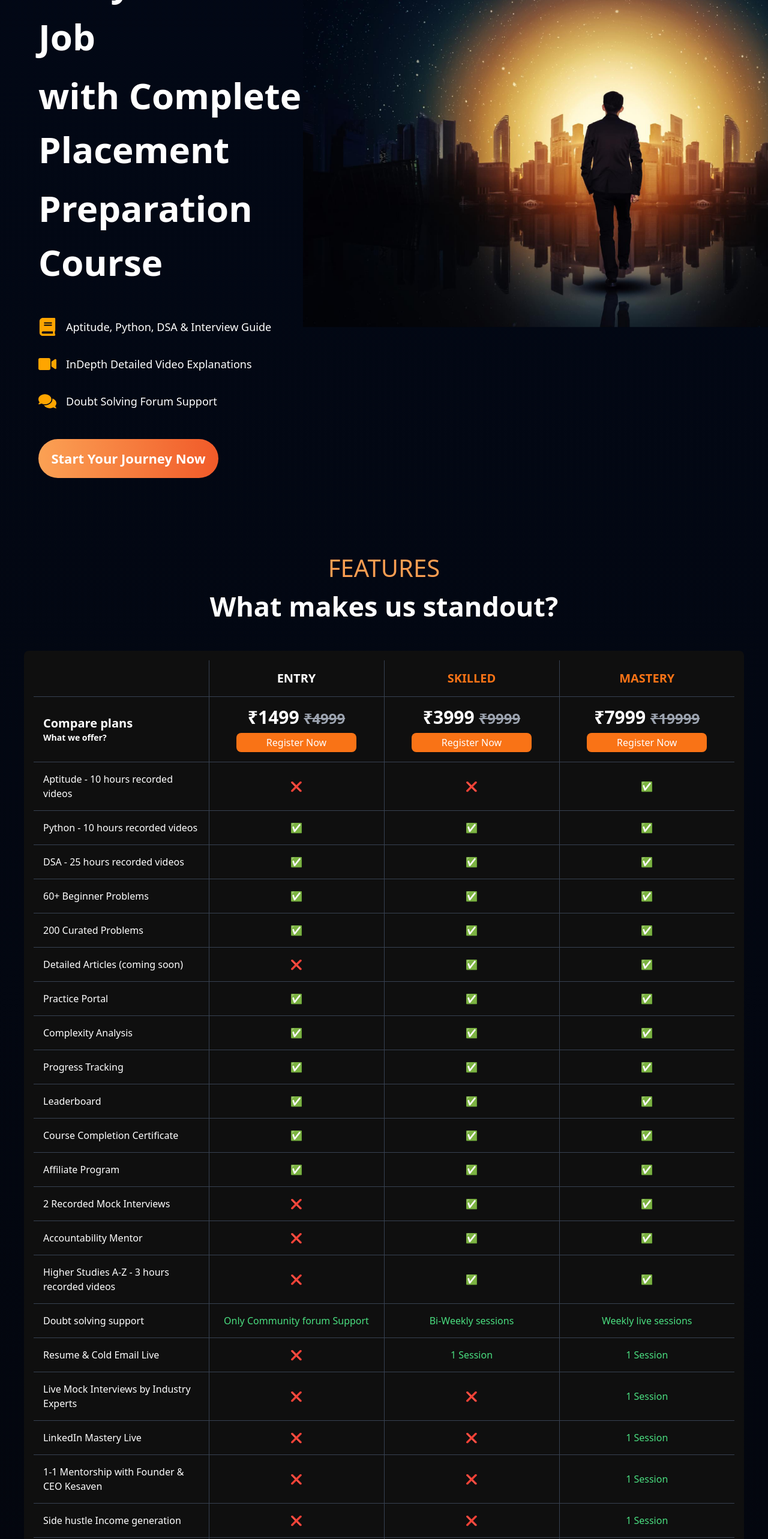
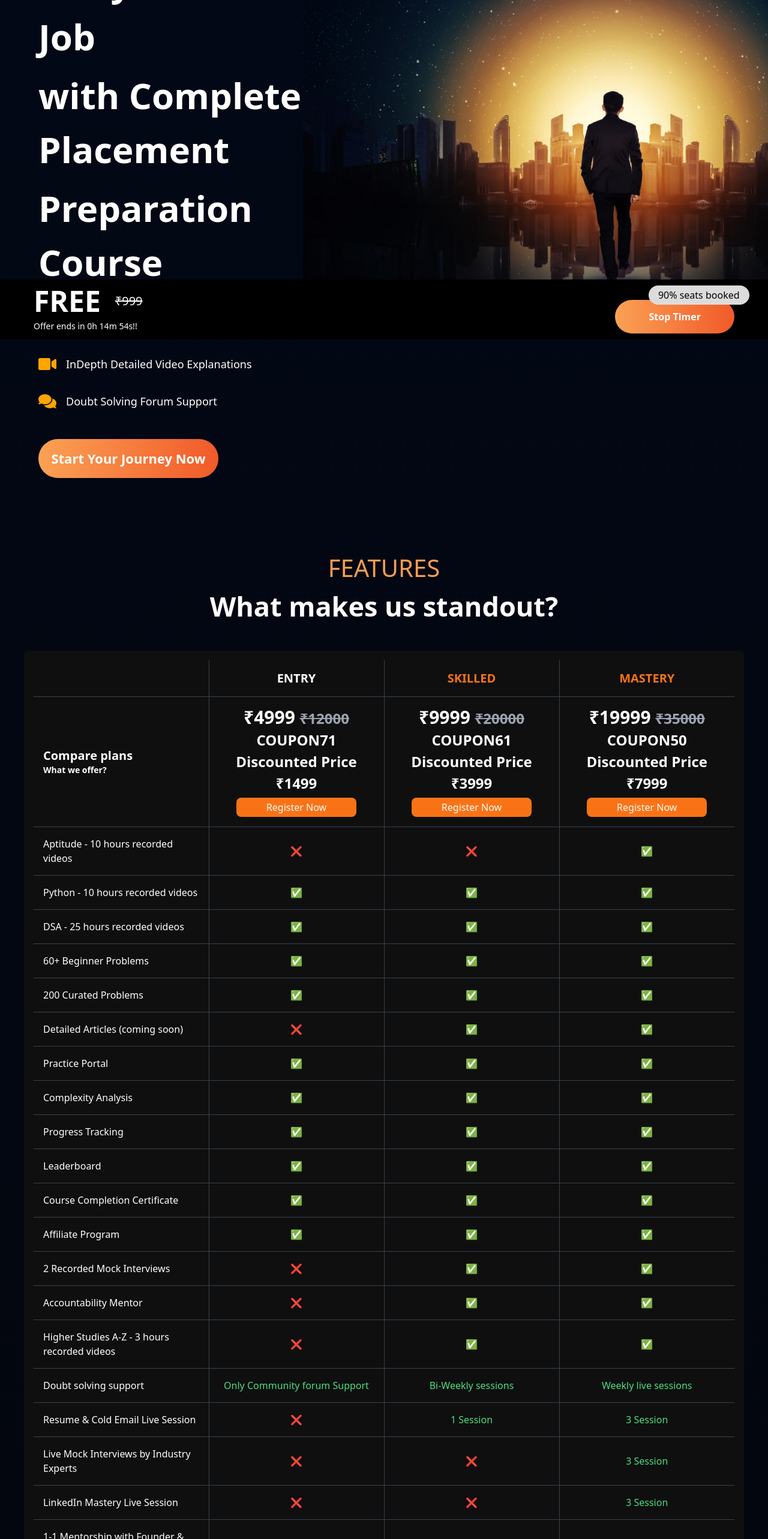
Before and after one commit to Qriocity-Company/Qriocity, a React (Vite) app: page /courses in a window 1280 px wide. Shown: the part 234-2800 px from the top of the page at 60% size. Built offline with nearby package versions, Linux system fonts and the light colour scheme.

Commit message:
footer added

```diff
--- a/src/components/Book.jsx
+++ b/src/components/Book.jsx
@@ -1,32 +1,45 @@
 import React, { useEffect, useState } from "react";
 
 const Book = () => {
-  const offerEndTime = new Date();
-  offerEndTime.setHours(offerEndTime.getHours() + 12);
-
+  const initialTime = 15 * 60 * 1000; // 15 minutes in milliseconds
+  const [offerEndTime, setOfferEndTime] = useState(Date.now() + initialTime);
+  const [isTimerActive, setIsTimerActive] = useState(true);
   const [timeLeft, setTimeLeft] = useState(calculateTimeLeft());
 
   useEffect(() => {
-    const timer = setInterval(() => {
-      setTimeLeft(calculateTimeLeft());
-    }, 1000);
+    let timer;
+    if (isTimerActive) {
+      timer = setInterval(() => {
+        setTimeLeft(calculateTimeLeft());
+
+        if (calculateTimeLeft().total <= 0) {
+          clearInterval(timer);
+        }
+      }, 1000);
+    }
 
     return () => clearInterval(timer);
-  }, []);
+  }, [isTimerActive, offerEndTime]);
 
   function calculateTimeLeft() {
-    let difference = Math.max(0, offerEndTime - new Date());
+    const difference = Math.max(0, offerEndTime - Date.now());
 
     const hours = Math.floor((difference / (1000 * 60 * 60)) % 24);
-    difference -= hours * 60 * 60 * 1000;
-
     const minutes = Math.floor((difference / (1000 * 60)) % 60);
-    difference -= minutes * 60 * 1000;
-
     const seconds = Math.floor((difference / 1000) % 60);
 
-    return { hours, minutes, seconds };
+    return { hours, minutes, seconds, total: difference };
   }
+
+  // Toggle the timer
+  const toggleTimer = () => {
+    if (isTimerActive) {
+      setIsTimerActive(false);
+    } else {
+      setOfferEndTime(Date.now() + timeLeft.total);
+      setIsTimerActive(true);
+    }
+  };
 
   return (
     <div className="bg-[#000000] h-[100px] w-full p-4 flex justify-between z-50 items-center bottom-0 fixed">
@@ -35,11 +48,10 @@ const Book = () => {
           <h1 className="font-bold text-2xl lg:text-5xl text-white lg:ml-10">
             FREE
           </h1>
-          <h1 className=" text-[20px] text-white line-through">₹999</h1>
+          <h1 className="text-[20px] text-white line-through">₹999</h1>
         </div>
         <h1 className="mt-2 text-white lg:ml-10 text-sm">
-          Offer ends in {timeLeft.hours}h {timeLeft.minutes}m {timeLeft.seconds}
-          s!!
+          Offer ends in {timeLeft.hours}h {timeLeft.minutes}m {timeLeft.seconds}s!!
         </h1>
       </div>
 
@@ -48,12 +60,13 @@ const Book = () => {
           90% seats booked
         </span>
         <button
-          className="lg:px-14 py-4 px-2 rounded-full lg:font-bold text-white "
+          className="lg:px-14 py-4 px-2 rounded-full lg:font-bold text-white"
           style={{
             background: "linear-gradient(to right, #FBA154 0%, #F15A29 100%)",
           }}
+          onClick={toggleTimer} // Toggle the timer on click
         >
-          Book your Free spot
+          {isTimerActive ? "Stop Timer" : "Start Your Journey Now"}
         </button>
       </div>
     </div>
--- /dev/null
+++ b/src/components/Footer2.jsx
@@ -0,0 +1,67 @@
+import React from 'react'
+import { useState,useEffect } from 'react';
+
+function Footer2() {
+    const offerEndTime = new Date();
+    offerEndTime.setHours(offerEndTime.getHours() + 12);
+    const [timeLeft, setTimeLeft] = useState(calculateTimeLeft());
+    const scrollToTop = () => {
+        window.scrollTo(0, 0);
+      };
+
+  useEffect(() => {
+    const timer = setInterval(() => {
+      setTimeLeft(calculateTimeLeft());
+    }, 1000);
+
+    return () => clearInterval(timer);
+  }, []);
+
+  function calculateTimeLeft() {
+    let difference = Math.max(0, offerEndTime - new Date());
+
+    const hours = Math.floor((difference / (1000 * 60 * 60)) % 24);
+    difference -= hours * 60 * 60 * 1000;
+
+    const minutes = Math.floor((difference / (1000 * 60)) % 60);
+    difference -= minutes * 60 * 1000;
+
+    const seconds = Math.floor((difference / 1000) % 60);
+
+    return { hours, minutes, seconds };
+  }
+  return (
+    <footer className=" z-50  fixed bottom-0 left-0 w-full bg-black text-white p-2">
+        <div className="md:w-5/6 mx-auto">
+          <div className="flex justify-between items-center">
+            <div>
+              <p className="md:text-5xl text-xl font-semibold  text-[#F15A29] ">
+                ₹7999
+                <span className="ml-3 md:text-2xl text-xs line-through">
+                  {" "}
+                  ₹22495
+                </span>
+              </p>
+              <p className="md:text-lg  text-sm font-semibold">
+                Offer ends in {timeLeft.hours}h {timeLeft.minutes}m{" "}
+                {timeLeft.seconds}s!!!
+              </p>
+            </div>
+
+            <div>
+              <button
+                className="md:text-2xl text-xs bg-gradient-to-r from-[#FBA154] to-[#F15A29]  text-white md:px-12 px-4 md:py-4 py-2 rounded-full transition duration-300 "
+                onClick={() => {
+                  scrollToTop();
+                }}
+              >
+                Book Free Consultation Call
+              </button>
+            </div>
+          </div>
+        </div>
+      </footer>
+  )
+}
+
+export default Footer2
--- a/src/pages/Home.jsx
+++ b/src/pages/Home.jsx
@@ -14,7 +14,7 @@ const Home = () => {
         <Courses />
         <Project />
         <Testimonial />
-        <WebinarPopup/>
+
       </div>
       <Footer />
     </>
--- a/src/pages/Placement.jsx
+++ b/src/pages/Placement.jsx
@@ -14,6 +14,8 @@ import { TiTick } from "react-icons/ti";
 import { faComments, faLaptop, faCertificate, faChartLine, faPuzzlePiece, faVideo } from '@fortawesome/free-solid-svg-icons';
 
 import Testimonials from "../components/Testimonials";
+import Footer2 from "../components/Footer2";
+import Book from "../components/Book";
 const Placement = () => {
   const [activeIndex, setActiveIndex] = useState(null);
 
@@ -108,11 +110,11 @@ const Placement = () => {
     { name: "Accountability Mentor", check1: "❌", check2: "✅", check3: "✅" },
     { name: "Higher Studies A-Z - 3 hours recorded videos", check1: "❌", check2: "✅", check3: "✅" },
     { name: "Doubt solving support", check1: "Only Community forum Support", check2: "Bi-Weekly sessions", check3: "Weekly live sessions" },
-    { name: "Resume & Cold Email Live", check1: "❌", check2: "1 Session", check3: "1 Session" },
-    { name: "Live Mock Interviews by Industry Experts", check1: "❌", check2: "❌", check3: "1 Session" },
-    { name: "LinkedIn Mastery Live", check1: "❌", check2: "❌", check3: "1 Session" },
-    { name: "1-1 Mentorship with Founder & CEO Kesaven", check1: "❌", check2: "❌", check3: "1 Session" },
-    { name: "Side hustle Income generation", check1: "❌", check2: "❌", check3: "1 Session" },
+    { name: "Resume & Cold Email Live Session", check1: "❌", check2: "1 Session", check3: "3 Session" },
+    { name: "Live Mock Interviews by Industry Experts", check1: "❌", check2: "❌", check3: "3 Session" },
+    { name: "LinkedIn Mastery Live Session", check1: "❌", check2: "❌", check3: "3 Session" },
+    { name: "1-1 Mentorship with Founder & CEO of Qriociy, Kesaven", check1: "❌", check2: "❌", check3: "3 Session" },
+    { name: "How to generate passive income using your skills, live session with founder and CEO of Qriocity,Kesavan", check1: "❌", check2: "❌", check3: "3 Session" },
     { name: "Validity of Recordings", check1: "6 Months", check2: "2 Years", check3: "Lifetime" }
   ];
 
@@ -183,11 +185,11 @@ const Placement = () => {
     { name: "Accountability Mentor", check: "✅" },
     { name: "Higher Studies A-Z - 3 hours recorded videos", check: "✅" },
     { name: "Doubt solving support (Weekly live sessions)", check: "✅" },
-    { name: "Resume & Cold Email Live", check: "✅" },
-    { name: "Live Mock Interviews by Industry Experts (1 Session)", check: "✅" },
-    { name: "LinkedIn Mastery Live (1 Session)", check: "✅" },
-    { name: "1-1 Mentorship with Founder & CEO Kesaven(1 Session)", check: "✅" },
-    { name: "Side hustle Income generation (1 Session)", check: "✅" },
+    { name: "Resume & Cold Email Live (3 Session)", check: "✅" },
+    { name: "Live Mock Interviews by Industry Experts (3 Session)", check: "✅" },
+    { name: "LinkedIn Mastery Live (3 Session)", check: "✅" },
+    { name: "1-1 Mentorship with Founder & CEO Kesaven(3 Session)", check: "✅" },
+    { name: "Side hustle Income generation (3 Session)", check: "✅" },
     { name: "Lifetime Validity of Recordings", check: "✅" },
   ];
   const feature4 = [
@@ -340,10 +342,14 @@ const handleSubmit=()=>{
                   </td>
                   <td className="p-4 text-center border-r border-gray-700">
                     <div className="lg:text-3xl text-xl font-semibold">
-                      ₹1499{" "}
+                      ₹4999{" "}
                       <span className="line-through text-gray-400 lg:text-2xl text-sm">
-                        ₹4999
+                        ₹12000 {" "}
                       </span>
+                      <span className=" lg:text-2xl text-sm">
+                       COUPON71
+                      Discounted Price ₹1499</span>
+
                     </div>
                     <button onClick={handleSubmit} className="bg-orange-500 text-white lg:w-[200px] w-auto p-1 mt-2 rounded-lg hover:bg-orange-600">
                       Register Now
@@ -351,10 +357,14 @@ const handleSubmit=()=>{
                   </td>
                   <td className="p-4 text-center border-r border-gray-700">
                     <div className="lg:text-3xl text-xl font-semibold">
-                      ₹3999{" "}
+                      ₹9999{" "}
                       <span className="line-through text-gray-400 lg:text-2xl text-sm">
-                        ₹9999
+                        ₹20000{" "}
                       </span>
+                      <span className=" lg:text-2xl text-sm">
+                      COUPON61
+                      Discounted Price ₹3999
+                     </span>
                     </div>
                     <button onClick={handleSubmit} className="bg-orange-500 text-white lg:w-[200px] w-auto p-1 mt-2 rounded-lg hover:bg-orange-600">
                       Register Now
@@ -362,10 +372,16 @@ const handleSubmit=()=>{
                   </td>
                   <td className="p-4 text-center ">
                     <div className="lg:text-3xl text-xl font-semibold">
-                      ₹7999{" "}
+                      ₹19999{" "}
                       <span className="line-through text-gray-400 lg:text-2xl text-sm">
-                        ₹19999
+                        ₹35000{" "}
                       </span>
+                      <span className=" lg:text-2xl text-sm">
+                       COUPON50
+                       Discounted Price ₹7999
+
+                     </span>
+
                     </div>
                     <button onClick={handleSubmit} className="bg-orange-500 text-white lg:w-[200px] w-auto p-1 mt-2 rounded-lg hover:bg-orange-600">
                       Register Now
@@ -405,8 +421,11 @@ const handleSubmit=()=>{
                 <div className="text-center text-orange-500 lg:text-3xl text-xl font-semibold mt-2">
                   ₹1499{" "}
                   <span className="line-through text-gray-400 lg:text-2xl text-sm">
-                    ₹4999
+                    ₹4999{" "}
                   </span>
+                  <span className=" lg:text-2xl text-sm">
+                       COUPON71
+                      Discounted Price ₹1499</span>
                 </div>
 
                 <ul className="mt-4 text-white  space-y-2">
@@ -434,8 +453,12 @@ const handleSubmit=()=>{
                 <div className="text-center text-orange-500 lg:text-3xl text-xl font-semibold mt-2">
                   ₹3999{" "}
                   <span className="line-through text-gray-400 lg:text-2xl text-sm">
-                    ₹9999
+                    ₹9999{" "}
                   </span>
+                  <span className=" lg:text-2xl text-sm">
+                      COUPON61
+                      Discounted Price ₹3999
+                     </span>
                 </div>
 
                 <ul className="mt-4 text-white space-y-2">
@@ -465,6 +488,11 @@ const handleSubmit=()=>{
                   <span className="line-through text-gray-400 lg:text-2xl text-sm">
                     ₹19999
                   </span>
+                  <span className=" lg:text-2xl text-sm">
+                       COUPON50
+                       Discounted Price ₹7999
+
+                   </span>
                 </div>
 
                 <ul className="mt-4 text-white space-y-2">
@@ -613,9 +641,10 @@ const handleSubmit=()=>{
           ))}
         </div>
 
-        <button onClick={handleSubmit} className=" p-4 rounded-full w-[300px] bg-gradient-to-r from-[#FBA154] to-[#F15A29] text-white mt-10 mb-10 text-[22px] hover:scale-105 cursor-pointer place-self-center font-semibold">
+        <button onClick={handleSubmit} className=" mb-[200px] p-4 rounded-full w-[300px] bg-gradient-to-r from-[#FBA154] to-[#F15A29] text-white mt-10  text-[22px] hover:scale-105 cursor-pointer place-self-center font-semibold">
           Start Your Journey Now
         </button>
+        <Book/>
       </div>
     </>
   );
```
